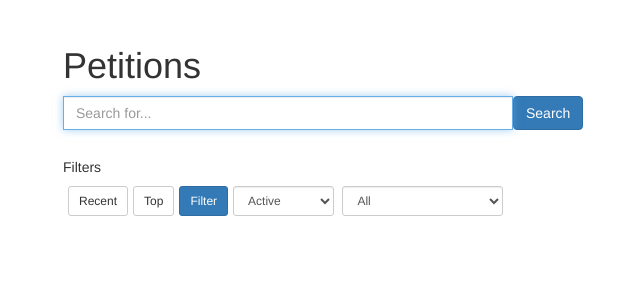
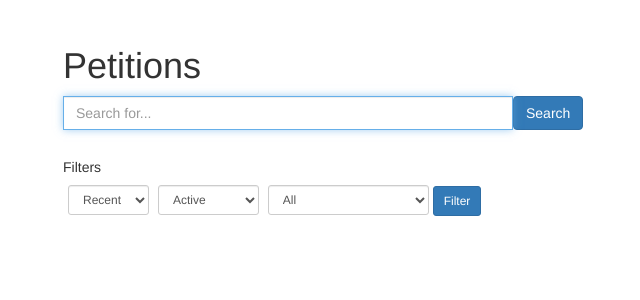
Before and after one commit to dwchung4/WTFPrinceton, a Django app: page /add_comment/1/ in a window 1280 px wide. Shown: the part 319-619 px from the top of the page, without its empty margins (7-647 px from the left). Run offline with Django 3.2, Linux system fonts and the light colour scheme; a user stored in the database is signed in; data that the repository does not hold is empty; some libraries are stand-ins or nearby versions.

Commit message:
recent top merged

```diff
--- a/home/templates/home/index.html
+++ b/home/templates/home/index.html
@@ -75,17 +75,10 @@
   <div class="row">
     <div class="col-lg-12 col-md-12 col-sm-12 col-xs-12">
       <h5>Filters</h5>
-      <div class='btn-toolbar btn-xs' role='toolbar'>
-        <div class='btn-group'>
-        <button href='{% url 'home:index' "" %}' class='btn btn-sm btn-default'>
-          Recent
-        </button>
-        </div>
-        <div class='btn-group'>
-        <button href='{% url 'home:index' "top" %}' type='button' class='btn btn-sm btn-default' role='button'>
-          Top
-        </button>
-        </div>
+        <select class="form-control input-sm" style='margin-left: 5px; width:auto; display:inline-block;'>
+          <option value="Recent">Recent</option>
+          <option value="Top">Top</option>
+        </select>
 
         <select class="form-control input-sm" style='margin-left: 5px; width:auto; display:inline-block;'>
           <option value="Active">Active</option>
@@ -110,7 +103,6 @@
           Filter
         </button>
 
-      </div>
     </div>
   </div>
 </div>
```
